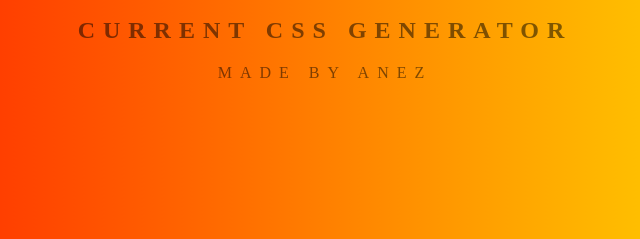
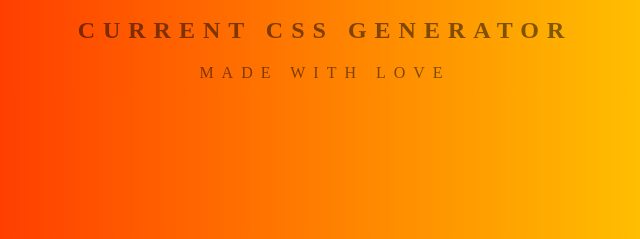
Before and after one commit to anez1/background-generator, a plain HTML site: page index.html in a window 1280 px wide. Shown: the part 489-728 px from the top of the page, 315-955 px from the left. Drawn offline with Linux system fonts and the light colour scheme.

```diff
--- a/index.html
+++ b/index.html
@@ -18,7 +18,7 @@
 </p>
     <h2>Current Css Generator</h2>
     <h3></h3>
-    <footer>made by ANEZ</footer>
+    <footer>made with love</footer>
 
     <script type="text/javascript" src="script.js"></script>
 </body>
```
